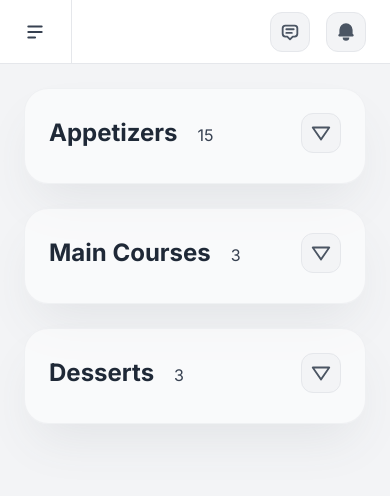
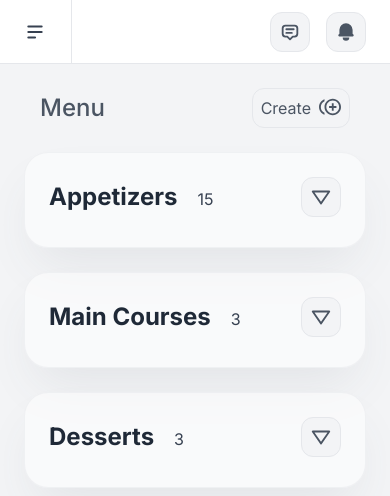
Before and after one commit to AbidHasanPiash/bhojon, a Next.js app: page /menu in a window 390 px wide. Shown: the top 496 px of the page. Built offline with nearby package versions, Linux system fonts and the light colour scheme.

Commit message:
create section is now availaable for mobile view

```diff
--- a/app/menu/page.jsx
+++ b/app/menu/page.jsx
@@ -2,8 +2,11 @@
 import { useState } from "react";
 import CardContainer from "@/components/menu/CardContainer";
 import { HiPlusCircle } from "react-icons/hi";
+import { MdControlPointDuplicate } from "react-icons/md";
+import { ImCross } from "react-icons/im";
 
 export default function Menu() {
+  const [createShow, setCreateShow] = useState(false);
   const [menu, setMenu] = useState([
     {
       category: 'Appetizers',
@@ -112,6 +115,16 @@ export default function Menu() {
     setMenu(updatedMenu);
   };
   return (
+    <div>
+      <div className="sticky px-10 pt-6 flex items-center justify-between lg:hidden">
+        <h5 className="text-2xl font-medium text-gray-600 dark:text-white">Menu</h5>
+        <button
+          onClick={()=>setCreateShow((p)=>!p)}
+          className="h-10 gap-2 px-2 rounded-xl border bg-gray-100 active:bg-gray-200 dark:bg-gray-700 dark:border-gray-600 dark:active:bg-gray-800"
+        >
+          <span className="flex space-x-2 text-gray-600 dark:text-gray-300 group-hover:text-gray-700 dark:group-hover:text-white"> <span>Create</span> <MdControlPointDuplicate size={22}/></span>
+        </button>
+      </div>
       <div className="px-6 pt-6 lg:grid grid-cols-4 gap-6 w-full">
         <div className="lg:col-span-3">
           {menu.map((category, index) => (
@@ -123,9 +136,16 @@ export default function Menu() {
             />
           ))}
         </div>
-      <div className='hidden lg:block h-fit space-y-3 sm:p-8 sticky top-[88px] rounded-3xl bg-white border border-gray-200/50 dark:shadow-none dark:border-gray-700 dark:bg-gray-800 bg-opacity-50 shadow-2xl shadow-gray-600/10'>
-        <div>
-          <h1 className="text-2xl font-bold md:text-4xl text-center">Setting</h1>
+        <div className={`${createShow?'fixed left-4 right-4 ring ring-cyan-300':'hidden sticky'} top-[88px] lg:block h-fit space-y-3 p-4 sm:p-8 rounded-3xl bg-white border border-gray-200/50 dark:shadow-none dark:border-gray-700 dark:bg-gray-800 bg-opacity-50 shadow-2xl shadow-gray-600/10`}>
+          <div className="flex items-center justify-between">
+            <h1 className="text-3xl font-bold md:text-4xl text-center">Create</h1>
+            <button
+              aria-label="Close Nav"
+              onClick={()=>setCreateShow((p)=>!p)}
+              className="h-10 w-10 flex items-center justify-center rounded-xl border lg:hidden text-gray-900 dark:text-gray-200 bg-gray-100 active:bg-gray-200 dark:bg-gray-700 dark:border-gray-600 dark:active:bg-gray-800"
+            >
+              <ImCross/>
+            </button>
           </div>
           {/* Create new Category form */}
           <h1 className="pt-2">Create new category</h1>
@@ -191,15 +211,18 @@ export default function Menu() {
                 className="outline-none w-full rounded-xl border border-gray-300 p-2.5 text-sm transition focus:border-cyan-300 duration-300 dark:bg-gray-900 dark:border-gray-700"
               />
             </div>
+            <div className="flex items-center justify-center">
               <button
                 type="submit"
                 onClick={addItem}
-            className="h-10 w-fit gap-2 px-2 rounded-xl border bg-gray-100 active:bg-gray-200 dark:bg-gray-700 dark:border-gray-600 dark:active:bg-gray-800"
+                className="h-10 w-fit gap-2 px-4 rounded-xl border bg-gray-100 active:bg-gray-200 dark:bg-gray-700 dark:border-gray-600 dark:active:bg-gray-800"
                 disabled={!selectedCategory || !itemName || !itemPrice || !itemSize}
               >
                 Add Item
               </button>
+            </div>
           </form>
+        </div>
       </div>
     </div>
   )
```
Lines whose indentation alone changed are shown as unchanged.
